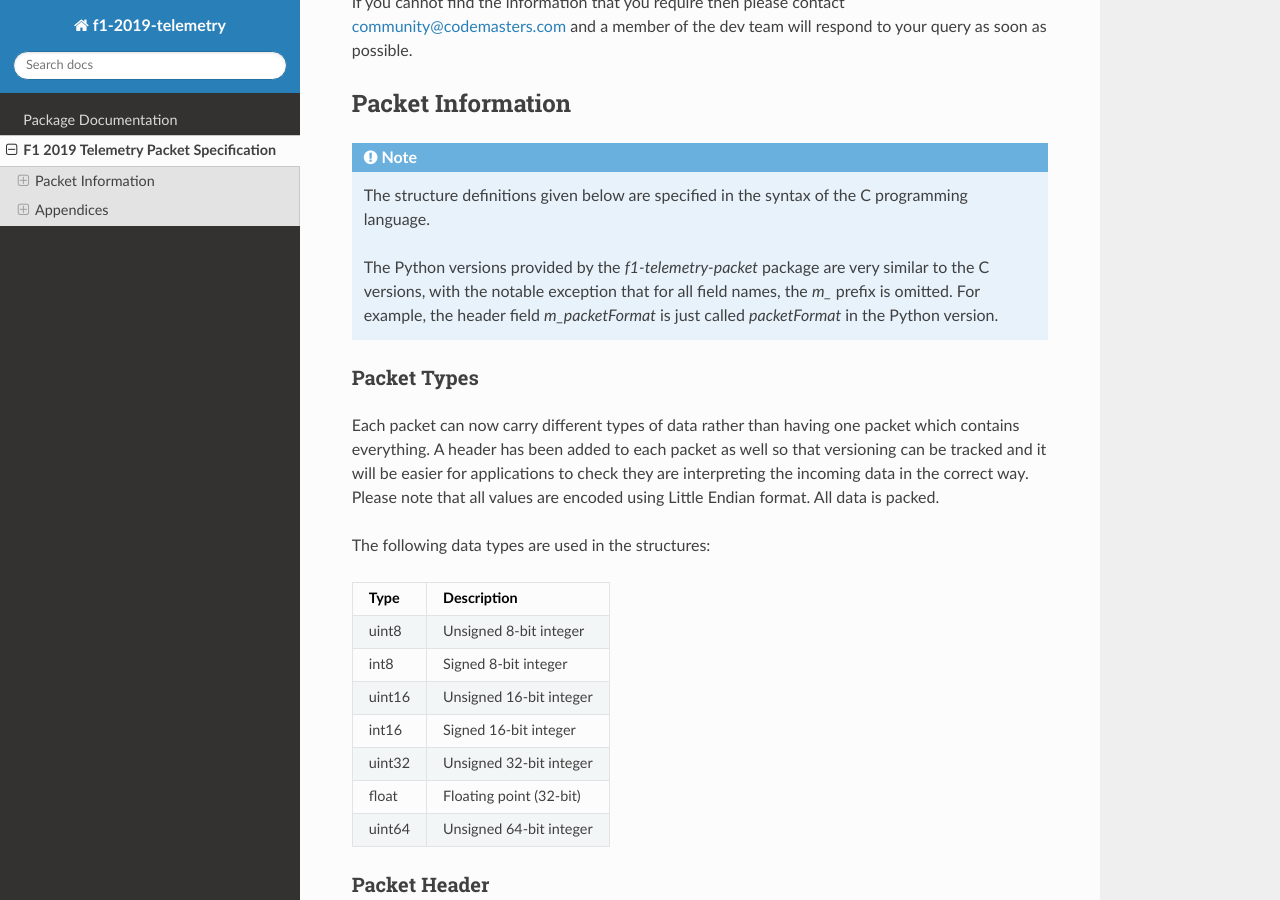
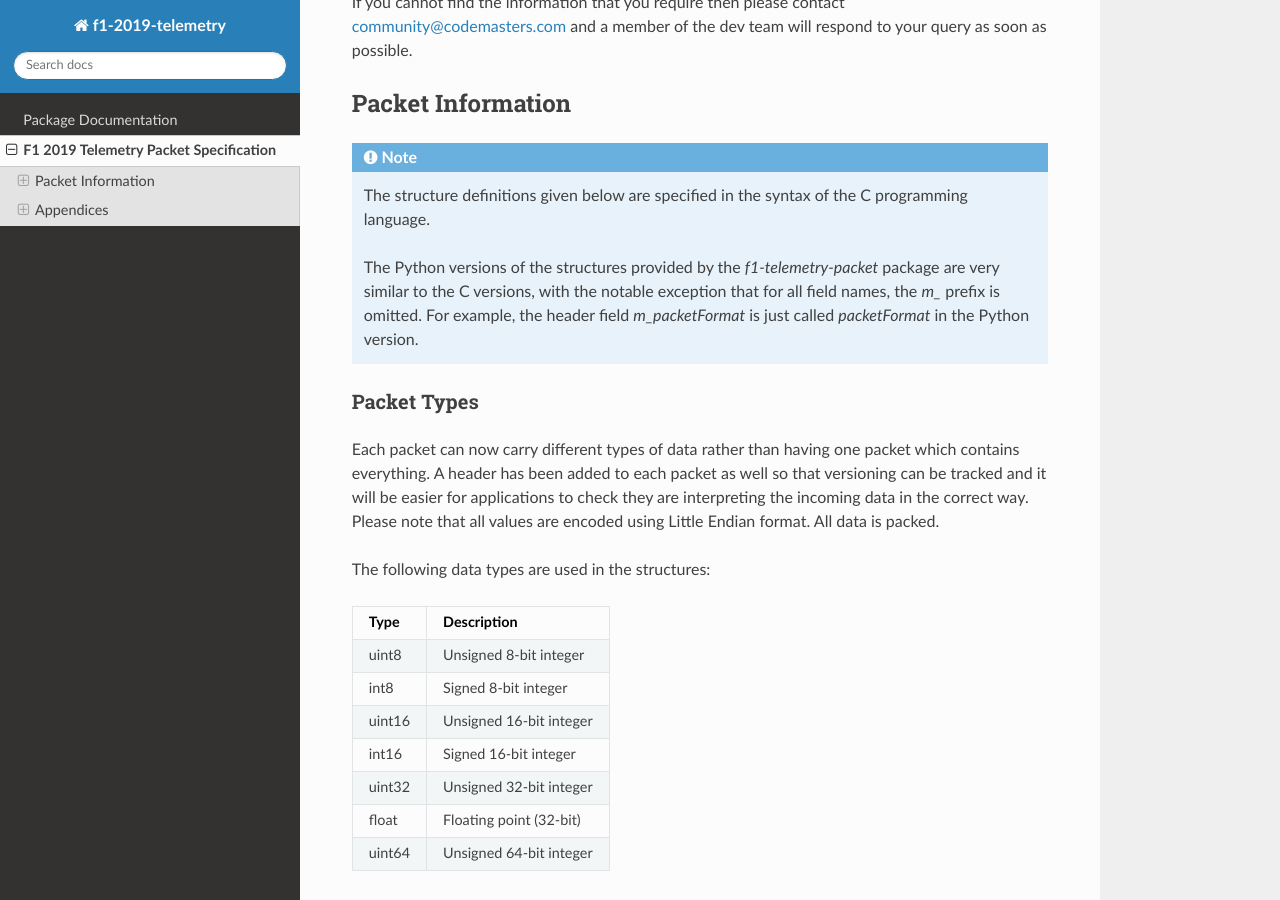
Before and after one commit to ruankie/f1-2019-telemetry, a Sphinx documentation site: the page built from docs/source/telemetry-specification.rst, in a window 1280 px wide and 900 px high, scrolled down 918 px. Built offline with Sphinx 7.4.7 and the Read the Docs theme 2.0.0, drawn with Linux system fonts in a browser that asks for light colours.

Commit message:
Fixed text.

```diff
--- a/docs/source/telemetry-specification.rst
+++ b/docs/source/telemetry-specification.rst
@@ -37,7 +37,7 @@ Packet Information
 
    The structure definitions given below are specified in the syntax of the C programming language.
 
-   The Python versions provided by the *f1-telemetry-packet* package are very similar to the C versions, with the notable exception that for all field names, the *m\_* prefix is omitted. For example, the header field *m_packetFormat* is just called *packetFormat* in the Python version.
+   The Python versions of the structures provided by the *f1-telemetry-packet* package are very similar to the C versions, with the notable exception that for all field names, the *m\_* prefix is omitted. For example, the header field *m_packetFormat* is just called *packetFormat* in the Python version.
 
 ^^^^^^^^^^^^
 Packet Types
```
